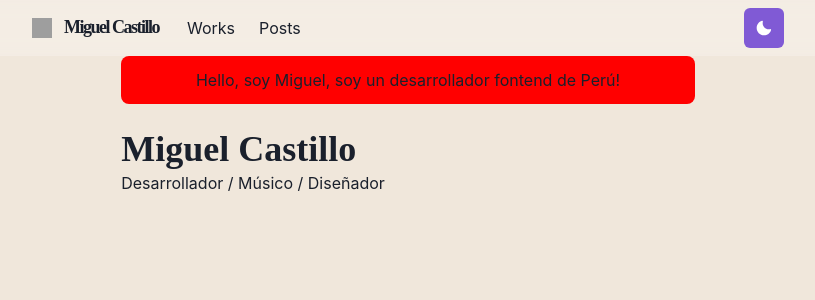
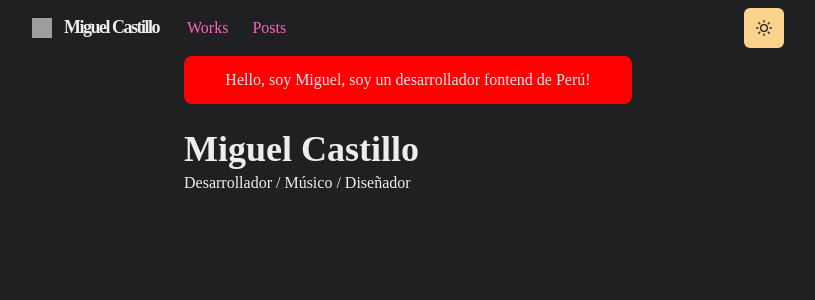
Before and after one commit to mijel861999/portfolio-react, a Next.js app: page / in a window 1280 px wide. Shown: the top 300 px of the page, without its empty margins (232-1047 px from the left). Built offline with nearby package versions, Linux system fonts and the light colour scheme; grey boxes are pictures that could not be loaded.

Commit message:
Fonts.js -> Intentando cambiar la fuente en chakra Ui

```diff
--- a/components/theme-toggle-button.js
+++ b/components/theme-toggle-button.js
@@ -5,10 +5,14 @@ const ThemeToggleButton = () => {
 	const { toggleColorMode  } = useColorMode();
 
 	return(
-		<IconButton aria-label="Toggle theme" colorScheme={ useColorModeValue('purple', 'oragne') }
+		<IconButton
+			aria-label="Toggle theme"
+			colorScheme={ useColorModeValue('purple', 'orange') }
 			icon={ useColorModeValue(<MoonIcon />, <SunIcon />) }
 			onClick={ toggleColorMode }
-		></IconButton>
+		>
+
+		</IconButton>
 	)
 }
 
--- /dev/null
+++ b/lib/fonts.js
@@ -0,0 +1,18 @@
+import { Global } from '@emotion/react';
+
+
+export const Fonts = () => {
+	<Global
+		styles={`
+			@font-face{
+  			font-family: 'JetBrainsMono';
+				font-style: normal;
+				font-weight: 700;
+				font-display: swap;
+				src: url('../assets/fonts/JetBrainsMonoNL-Regular.ttf')
+  			font-weight: 400;
+  			font-style: normal;
+			}
+		`}
+	/>
+}
--- a/lib/theme.js
+++ b/lib/theme.js
@@ -32,17 +32,13 @@ const components = {
 	}
 }
 
-const fonts = {
-	heading: "'M PLUS Rounded 1c'"
-}
-
 const colors = {
 	glassTeal: '#88ccca'
 }
 
 const config = {
-	initialColorMode: 'dark',
-	useSystemColorMode: true,
+	initialColorMode: "dark",
+	useSystemColorMode: false,
 }
 
 const theme = extendTheme({
@@ -50,7 +46,10 @@ const theme = extendTheme({
 	styles,
 	components,
 	colors,
-	fonts
+	fonts: {
+		heading: "JetBrainsMono" ,
+		body: "JetBrainsMono"
+	}
 })
 
 export default theme;
--- a/pages/_app.js
+++ b/pages/_app.js
@@ -1,6 +1,8 @@
 import { ChakraProvider } from '@chakra-ui/react';
 import Layout from '../components/layouts/main';
+
 import theme from '../lib/theme';
+import { Fonts } from '../lib/fonts';
 
 
 const WebSite = ({ Component, pageProps, router }) => {
```
Also changed, not shown: pages/_document.js (+6 -1 lines), assets/fonts/JetBrainsMonoNL-Regular.ttf (added).
